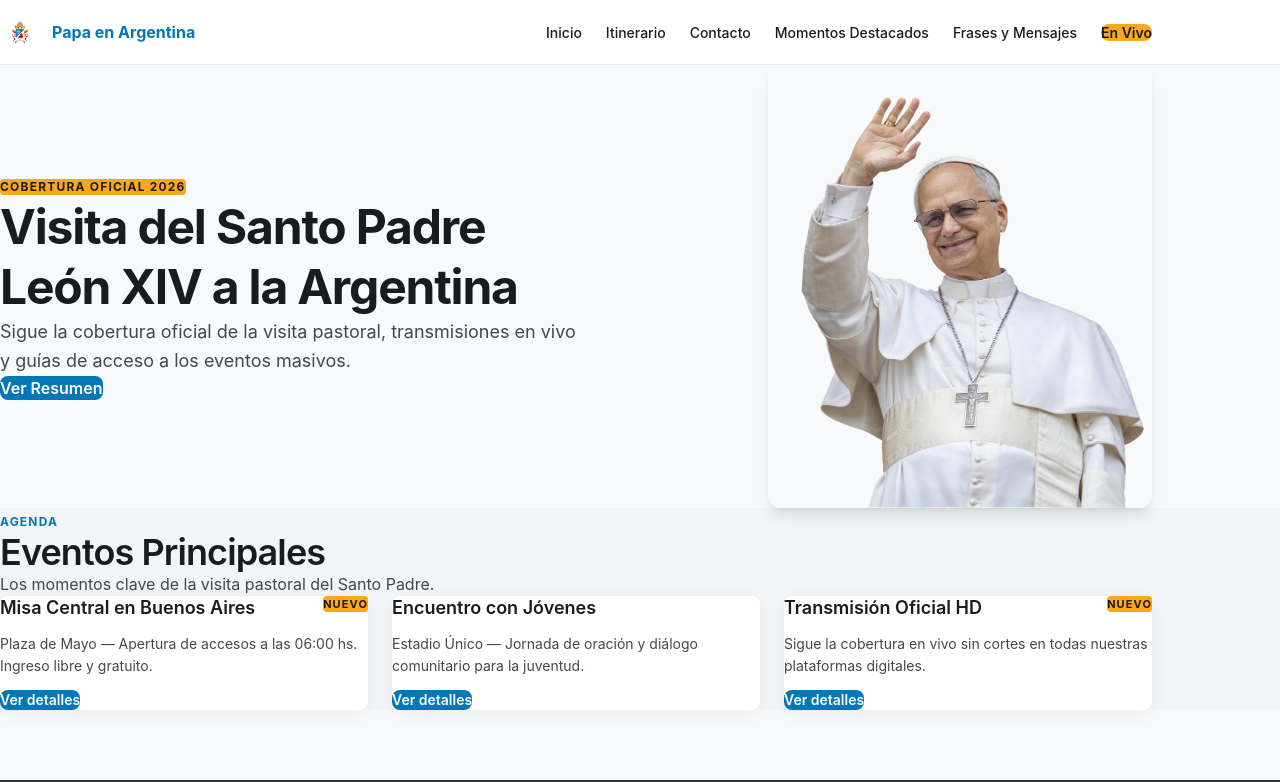
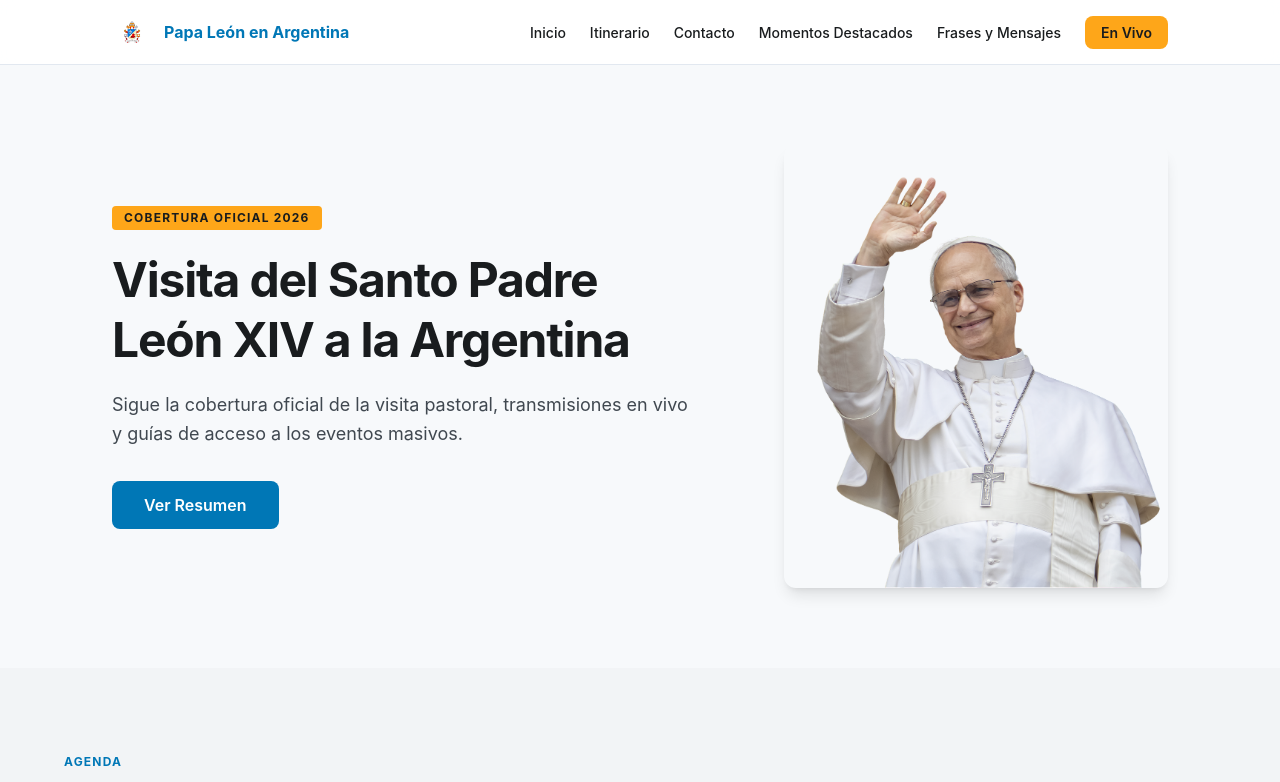
Before and after one commit to maferca24/DDW-c5-m4-s1-tp2, a React (Vite) app: page / in a window 1280 px wide. Shown: the top 782 px of the page. Built offline with nearby package versions, Linux system fonts and the light colour scheme.

Commit message:
modifique contenido, imagenes

```diff
--- a/src/components/Navbar.jsx
+++ b/src/components/Navbar.jsx
@@ -21,7 +21,7 @@ function Navbar() {
             className="w-10 h-auto"
           />
           <span className="font-display font-bold text-primary text-base leading-tight hidden sm:block">
-            Papa en Argentina
+            Papa León en Argentina
           </span>
         </div>
 
--- a/src/index.css
+++ b/src/index.css
@@ -21,8 +21,8 @@ Color rojo:  #e50914
 /* Reset y base global */
 *, *::before, *::after {
   box-sizing: border-box;
-  margin: 0;
-  padding: 0;
+  margin: 5;
+  padding: 1;
 }
 
 html {
```
Also changed, not shown: src/assets/papaenarg_logo.png (deleted), src/assets/papaenarg_logo_1.png (deleted).
